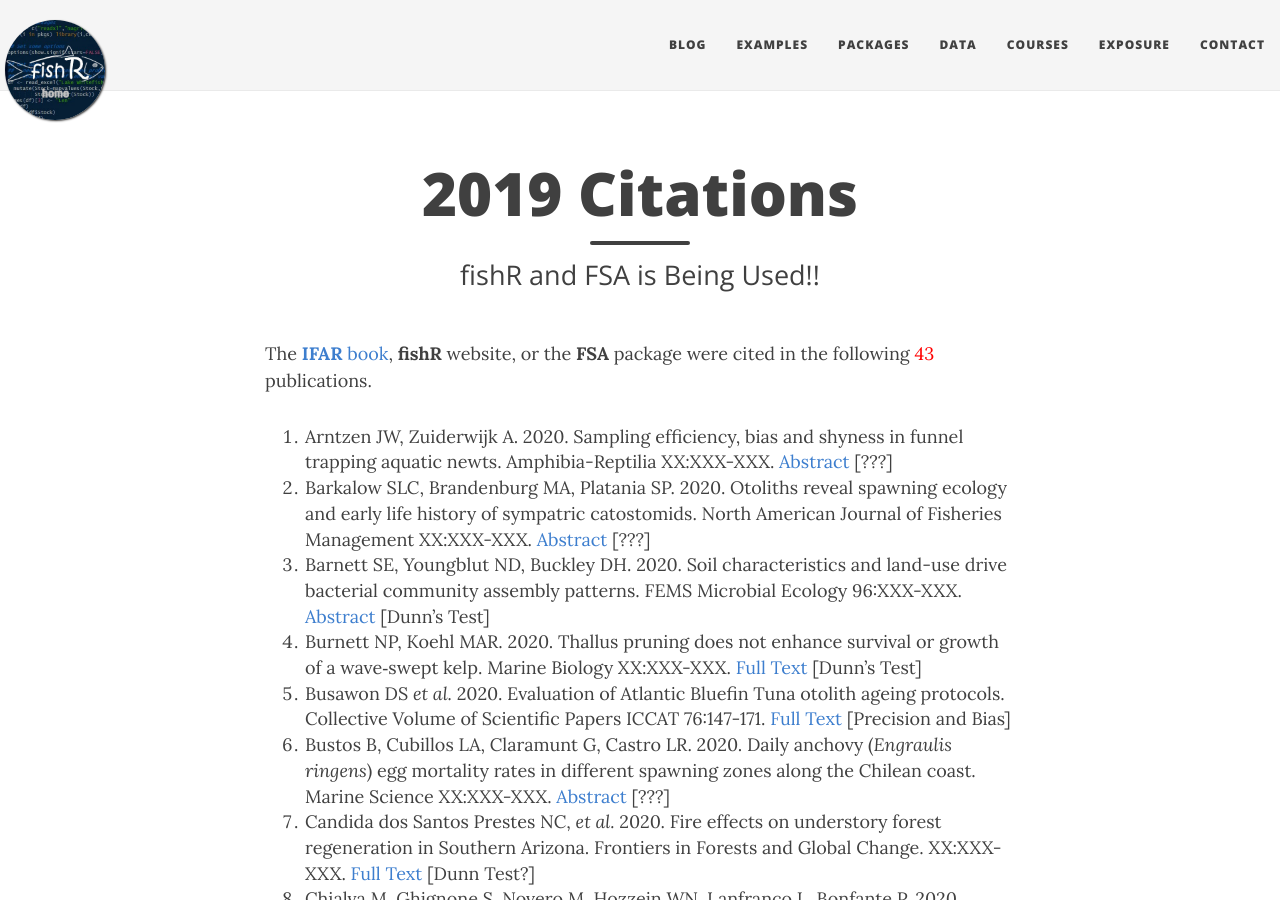
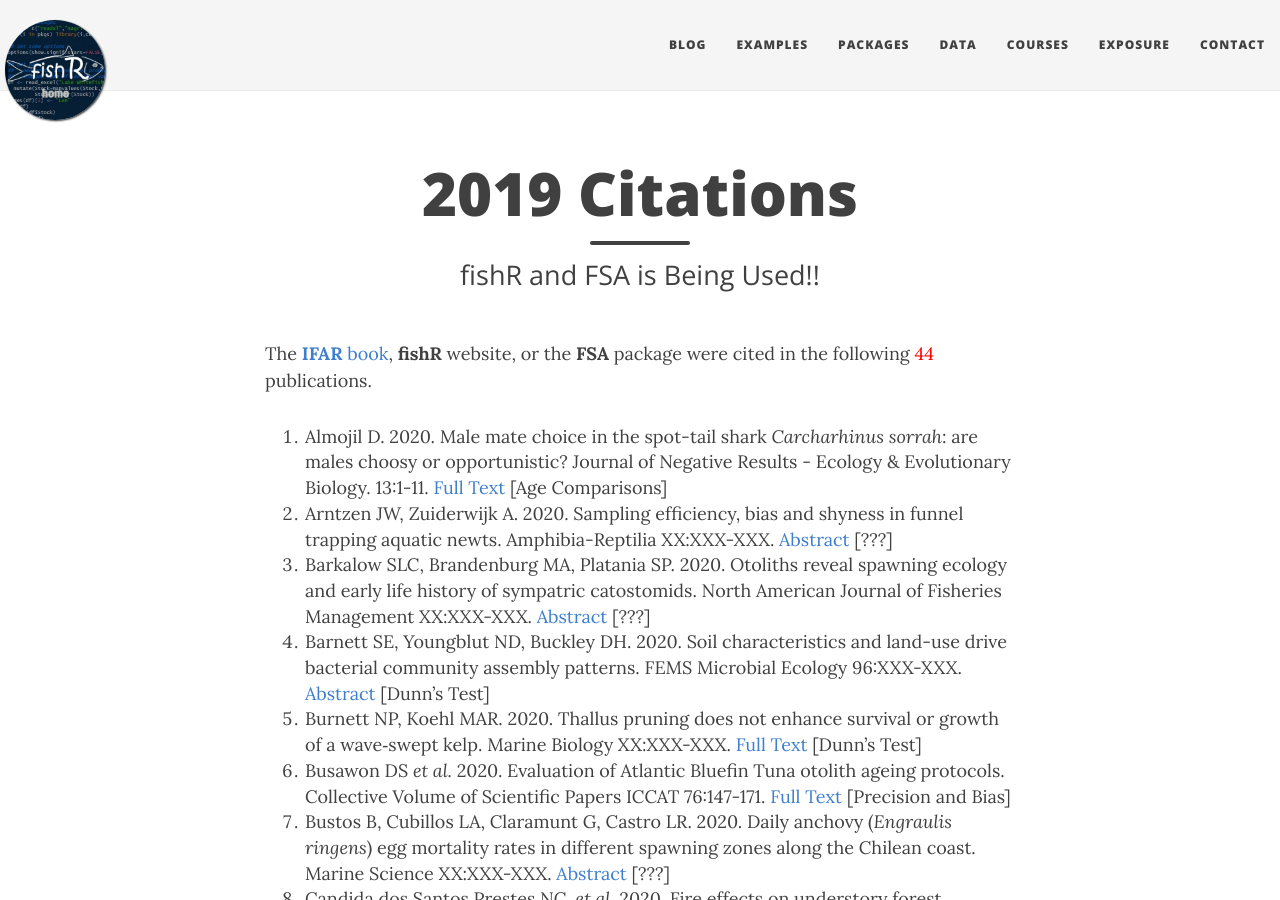
Before and after one commit to droglenc/fishR, a Jekyll site: the page built from exposure/exposure-citations20.md, in a window 1280 px wide and 900 px high. Built offline with Jekyll 4.4.1, drawn with Linux system fonts in a browser that asks for light colours; nearby versions of some CDN libraries.

Commit message:
Update exposure-citations20.md

```diff
--- a/exposure/exposure-citations20.md
+++ b/exposure/exposure-citations20.md
@@ -5,8 +5,9 @@ subtitle: fishR and FSA is Being Used!!
 css: "/css/exposure-citation.css"
 ---
 
-The [**IFAR** book](http://derekogle.com/IFAR/), **fishR** website, or the **FSA** package were cited in the following <span id="contact-div">43</span> publications.
+The [**IFAR** book](http://derekogle.com/IFAR/), **fishR** website, or the **FSA** package were cited in the following <span id="contact-div">44</span> publications.
 
+1. Almojil D. 2020. Male mate choice in the spot-tail shark *Carcharhinus sorrah*: are males choosy or opportunistic? Journal of Negative Results - Ecology & Evolutionary Biology. 13:1-11. [Full Text](http://jnr-eeb.org/index.php/jnr/article/viewFile/74/36) [Age Comparisons]
 1. Arntzen JW, Zuiderwijk A. 2020. Sampling efficiency, bias and shyness in funnel trapping aquatic newts. Amphibia-Reptilia XX:XXX-XXX. [Abstract](https://brill.com/view/journals/amre/aop/article-10.1163-15685381-bja10004/article-10.1163-15685381-bja10004.xml) [???]
 1. Barkalow SLC, Brandenburg MA, Platania SP. 2020. Otoliths reveal spawning ecology and early life history of sympatric catostomids. North American Journal of Fisheries Management XX:XXX-XXX. [Abstract](https://afspubs.onlinelibrary.wiley.com/doi/abs/10.1002/nafm.10423) [???]
 1. Barnett SE, Youngblut ND, Buckley DH. 2020. Soil characteristics and land-use drive bacterial community assembly patterns. FEMS Microbial Ecology 96:XXX-XXX. [Abstract](https://academic.oup.com/femsec/advance-article-abstract/doi/10.1093/femsec/fiz194/5675623) [Dunn's Test]
```
